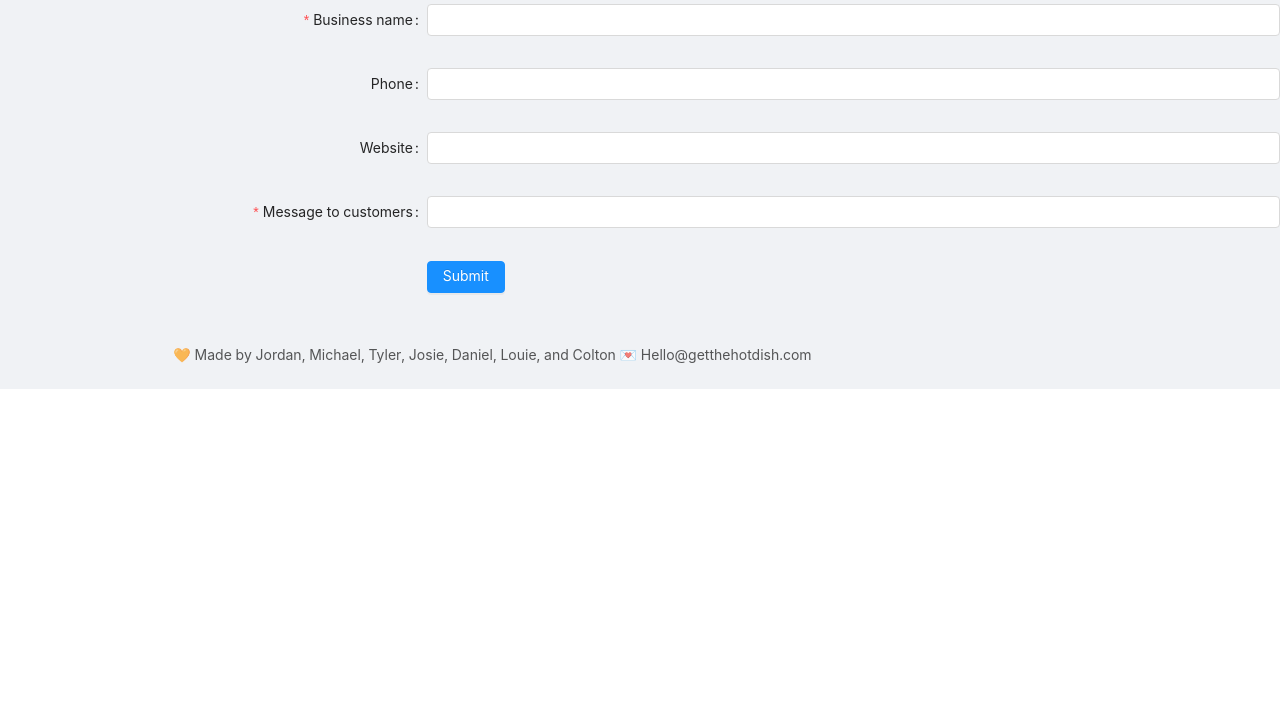
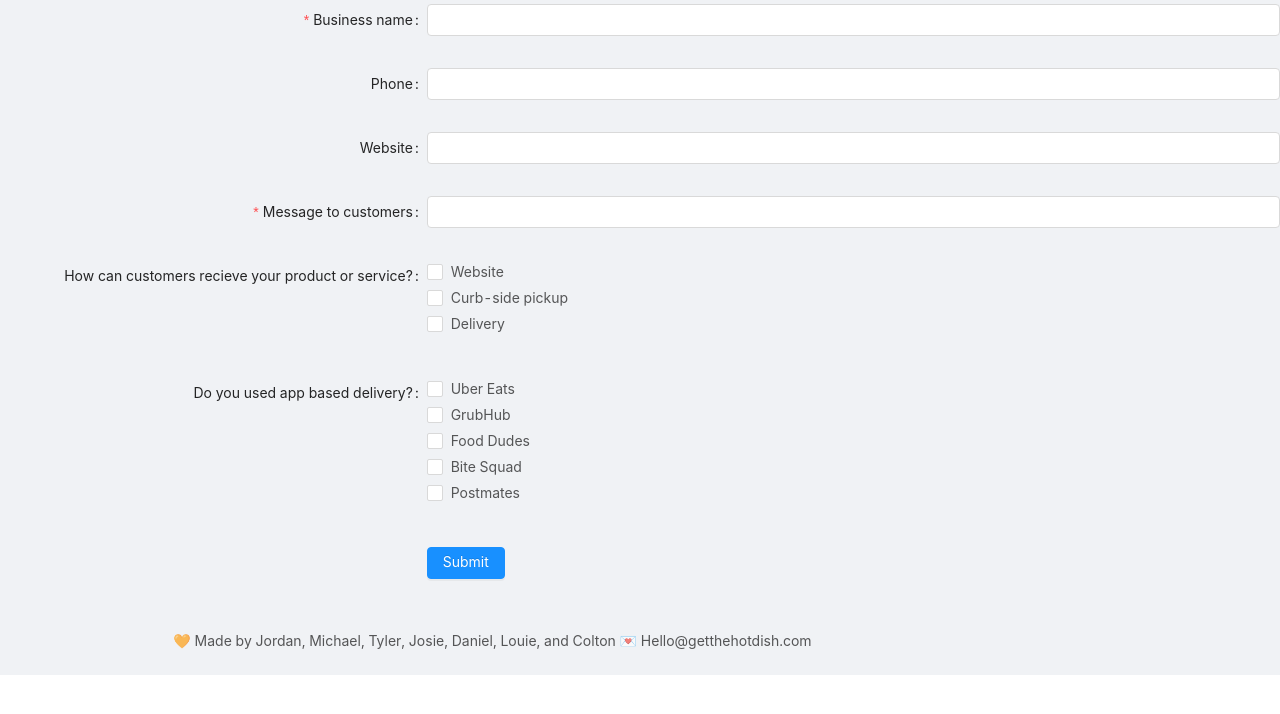
Before and after one commit to colathro/midwest-helps, a React (Create React App) app in the folder ClientApp/: page /list in a window 1280 px wide. Shown: the top 714 px of the page. Built offline with nearby package versions, Linux system fonts and the light colour scheme.

Commit message:
checkboxgroup component created

```diff
--- /dev/null
+++ b/ClientApp/src/components/CheckboxGroup/CheckboxGroup.tsx
@@ -0,0 +1,40 @@
+import React from 'react';
+import {
+  Form,
+  Checkbox,
+  Row,
+  Col,
+} from 'antd';
+
+
+export interface CheckboxGroupProps {
+  name: string;
+  title: string;
+  checkboxItems: CheckboxItem[];
+  subTitle?: string;
+  required?: boolean;
+  titleInline?: boolean;
+  subTileInline?: boolean;
+}
+
+export interface CheckboxItem {
+  name: string;
+}
+
+export const CheckboxGroup: React.FC<CheckboxGroupProps> = props => {
+  return (
+    <Form.Item name={props.name} label={props.title}>
+        <Checkbox.Group>
+          <Row>
+          {props.checkboxItems.map(item => (
+            <Col span={16}>
+              <Checkbox value={item.name}>
+                {item.name}
+              </Checkbox>
+            </Col>
+          ))}
+          </Row>
+        </Checkbox.Group>
+      </Form.Item>
+  );
+};
--- /dev/null
+++ b/ClientApp/src/components/CheckboxGroup/index.ts
@@ -0,0 +1 @@
+export { CheckboxGroup } from './CheckboxGroup';
--- a/ClientApp/src/components/CreateBusinessForm/CreateBusinessForm.tsx
+++ b/ClientApp/src/components/CreateBusinessForm/CreateBusinessForm.tsx
@@ -1,6 +1,7 @@
 import React from 'react';
 import { Form, Button } from 'antd';
 import { TextField } from '../TextField';
+import { CheckboxGroup } from '../CheckboxGroup';
 
 const formItemLayout = {
   labelCol: {
@@ -33,6 +34,20 @@ export const CreateBusinessForm: React.FC = props => {
     console.log('Finished posting form');
   };
 
+  const checkboxProductChannelItems = [
+    {name: "Website"},
+    {name: "Curb-side pickup"},
+    {name: "Delivery"}
+  ]
+
+  const checkboxAppDeliveryItems = [
+    {name: "Uber Eats"},
+    {name: "GrubHub"},
+    {name: "Food Dudes"},
+    {name: "Bite Squad"},
+    {name: "Postmates"}
+  ]
+
   return (
     <Form
     {...formItemLayout}
@@ -45,6 +60,8 @@ export const CreateBusinessForm: React.FC = props => {
       <TextField title="Phone" type="phone" titleInline={false} subTitle="(Optional)" subTileInline={true} required={false} />
       <TextField title="Website" type="website" titleInline={false} subTitle="(Optional)" subTileInline={true} required={false}/>
       <TextField title="Message to customers" type="text" titleInline={false} subTitle="Give details like hours and how customers can get your product or service." subTileInline={false} required={true}/>
+      <CheckboxGroup name="checkboxGroup-product-channel" title="How can customers recieve your product or service?" checkboxItems={checkboxProductChannelItems}/>
+      <CheckboxGroup name="checkboxGroup-app-delivery" title="Do you used app based delivery?" subTitle="(Optional)" subTileInline={true} checkboxItems={checkboxAppDeliveryItems}/>
       <Form.Item {...tailFormItemLayout}>
         <Button type="primary" htmlType="submit">
           Submit
```
